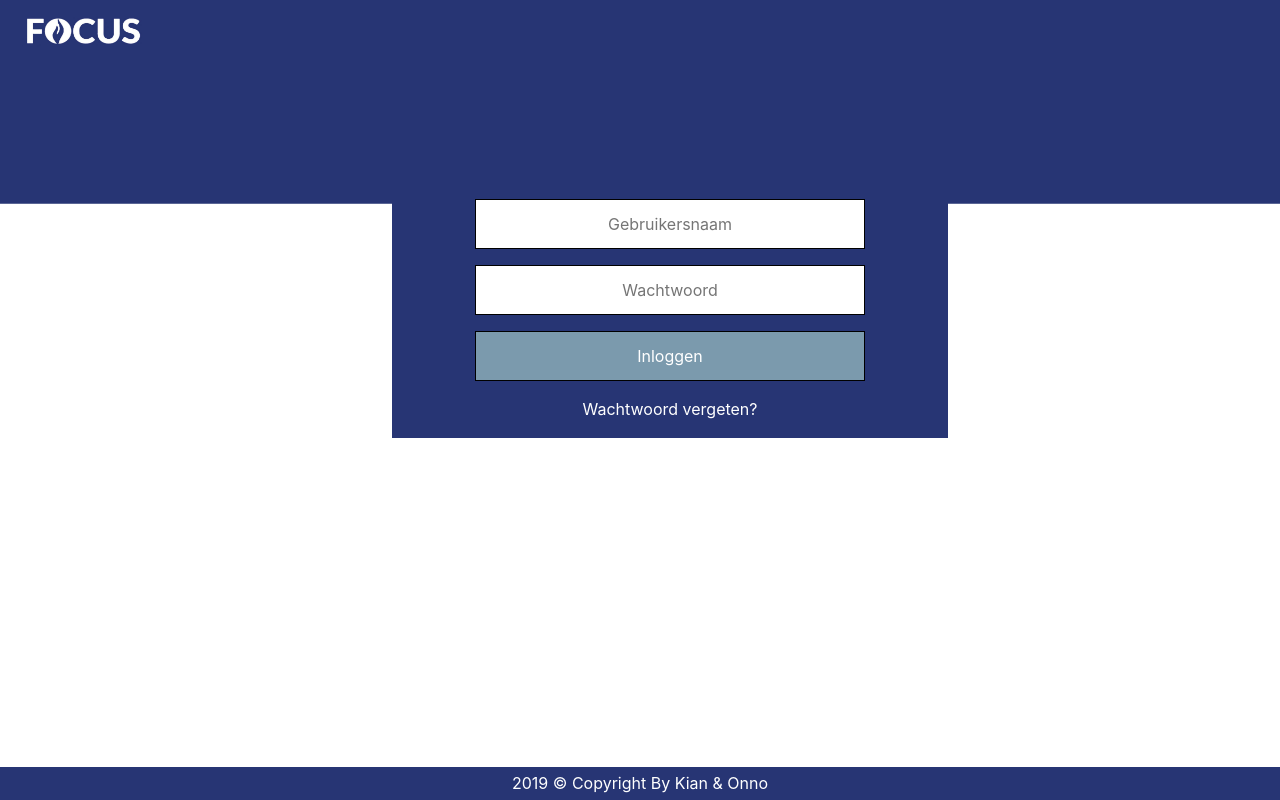
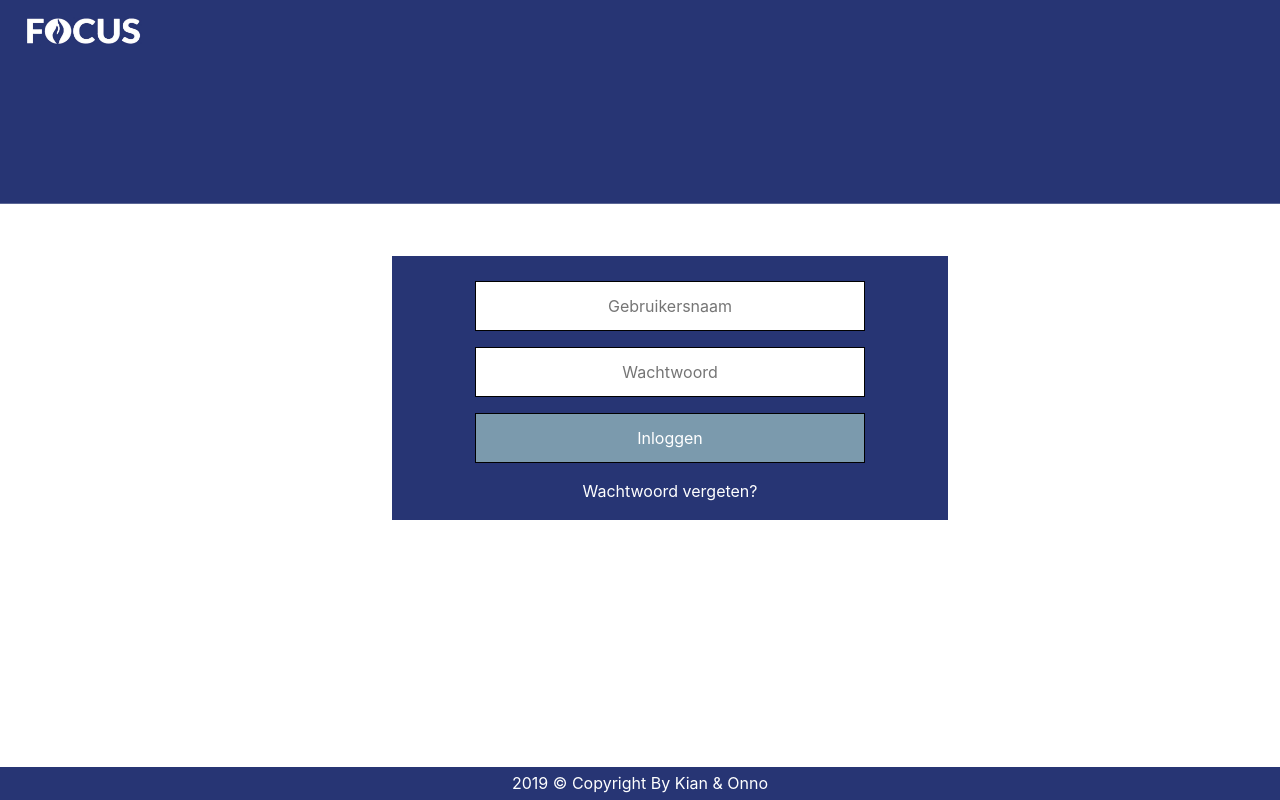
Before and after one commit to onno204/fivem-meos, a PHP site: page /meos/frontend/login in a window 1280 px wide. Run offline with PHP 8.4, Linux system fonts and the light colour scheme; some libraries are stand-ins or nearby versions.

Commit message:
Veel maar testen ;O

```diff
--- a/frontend/assets/css/login.css
+++ b/frontend/assets/css/login.css
@@ -17,7 +17,7 @@
 	background-color: #273574;
 	display: block;
     margin: 20px auto;
-    margin-top: 115px;
+    margin-top: 197px;
 	text-align: center;
 	border: 3px solid #273574;
 	padding: 14px 10px;
```
